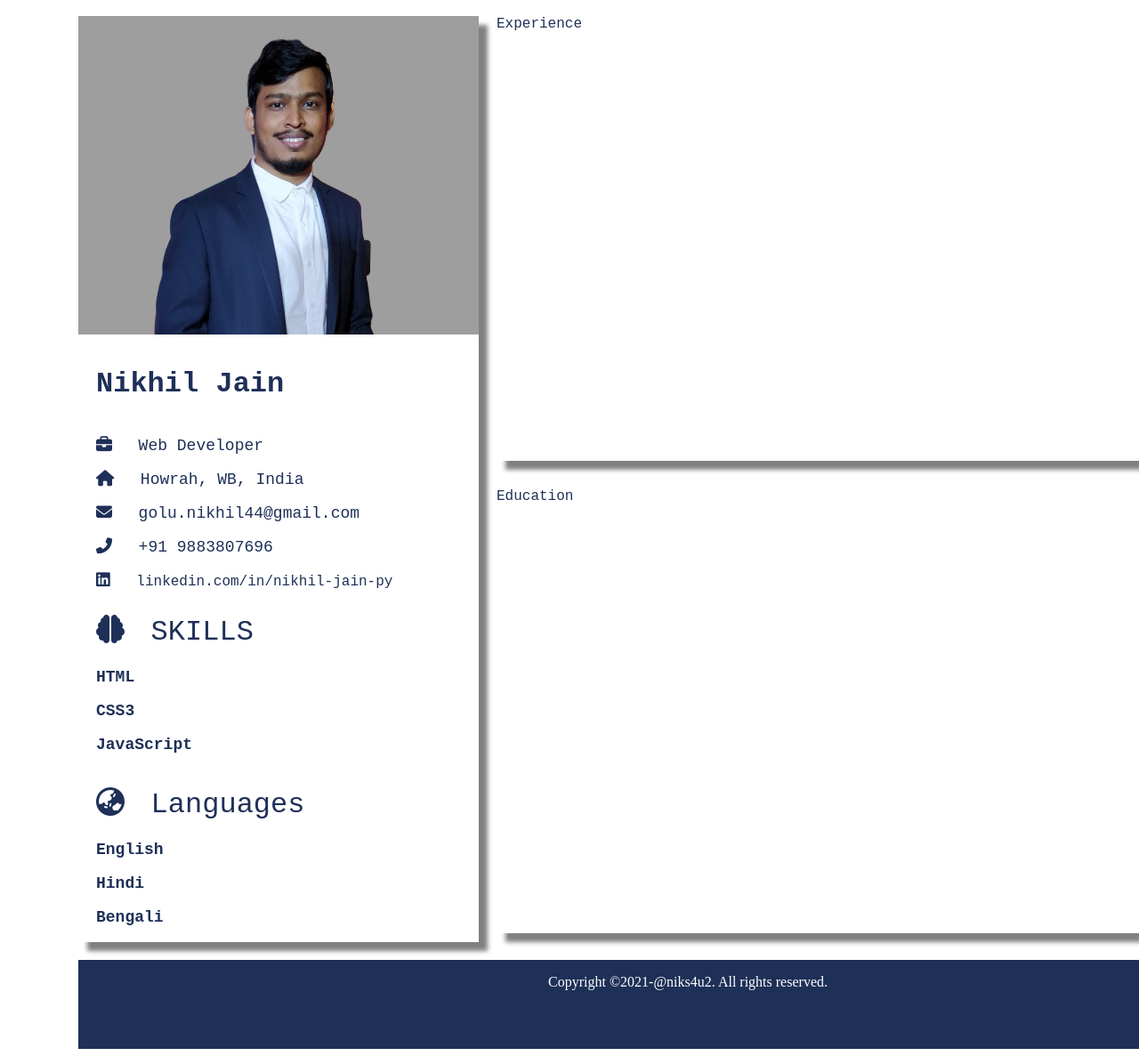
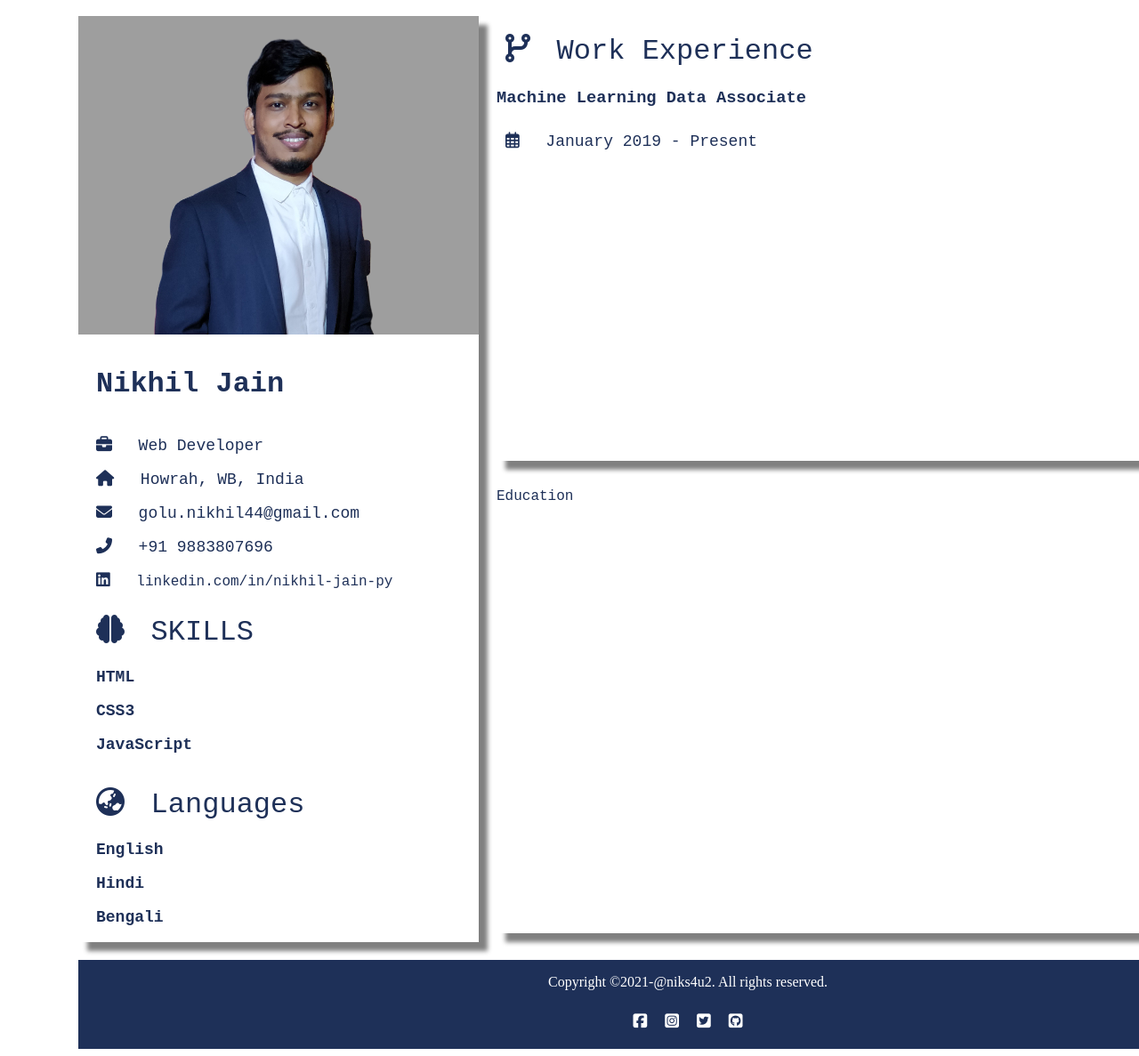
Before and after one commit to Niks4u2/resumeHTMLCSS, a plain HTML site: page index.html in a window 1280 px wide. Shown: the top 1187 px of the page at 89% size. Drawn offline with Linux system fonts and the light colour scheme.

Commit message:
social media links added

```diff
--- a/index.html
+++ b/index.html
@@ -1,12 +1,15 @@
 <!DOCTYPE html>
 <html lang="en">
+
 <head>
     <meta charset="UTF-8">
     <meta http-equiv="X-UA-Compatible" content="IE=edge">
     <meta name="viewport" content="width=device-width, initial-scale=1.0">
     <link rel="stylesheet" href="./resources/css/style.css">
-    <script src="https://kit.fontawesome.com/92e9dde9ec.js" crossorigin="anonymous"></script>    <title>Portfolio</title>
+    <script src="https://kit.fontawesome.com/92e9dde9ec.js" crossorigin="anonymous"></script>
+    <title>Portfolio</title>
 </head>
+
 <body>
     <div class="grid-container">
         <div class="sidebar">
@@ -22,7 +25,8 @@
                 <i class="fas fa-phone-alt"></i>
                 <span>+91 9883807696</span><br>
                 <i class="fab fa-linkedin"></i>
-                <a href="https://www.linkedin.com/in/nikhil-jain-py" target="_blank">linkedin.com/in/nikhil-jain-py</a><br>
+                <a id="linkedin" href="https://www.linkedin.com/in/nikhil-jain-py"
+                    target="_blank">linkedin.com/in/nikhil-jain-py</a><br>
                 <i id="skill" class="fas fa-brain"></i>
                 <span id="skill">SKILLS</span>
                 <p>HTML</p>
@@ -35,11 +39,32 @@
                 <p>Bengali</p>
             </div>
         </div>
-        <div class="experience">Experience</div>
+        <div class="experience">
+            <i id="skill" class="fas fa-code-branch"></i>
+            <span id="skill">Work Experience</span>
+            <h3>Machine Learning Data Associate</h3>
+            <i class="far fa-calendar-alt"></i>
+            <span>January 2019 - Present</span>
+        </div>
         <div class="education">Education</div>
         <footer>
             <p>Copyright &#169;2021-@niks4u2. All rights reserved.</p>
+            <div id="social">
+                <div>
+                    <a id="s-links" href="https://www.facebook.com/niks4u2/"><i class="fab fa-facebook-square"></i></a>
+                </div>
+                <div>
+                    <a id="s-links" href="https://www.instagram.com/nikkuu_u/"><i class="fab fa-instagram-square"></i></a>
+                </div>
+                <div>
+                    <a id="s-links" href="https://twitter.com/Nikhil4uJain"><i class="fab fa-twitter-square"></i></a>
+                </div>
+                <div>
+                    <a id="s-links" href="https://github.com/Niks4u2"><i class="fab fa-github-square"></i></a>
+                </div>
+            </div>
         </footer>
     </div>
 </body>
+
 </html>
--- a/resources/css/style.css
+++ b/resources/css/style.css
@@ -50,11 +50,14 @@ span {
 h1 {
     padding: 10px;
 }
-a:link {
+#linkedin:link {
     color: #1e3058;
     text-decoration: none;
     cursor: pointer;
     padding-left: 10px;
+}
+#linkedin:visited {
+    color: #1e3058;
 }
 
 footer > p {
@@ -69,3 +72,17 @@ footer > p {
     font-size: large;
     font-weight: 600;
 }
+#social {
+    display: grid;
+    justify-content: center;
+    grid-template-columns: auto auto auto auto;
+}
+#s-links:link {
+    color: white;
+}
+#s-links:visited {
+    color: white;
+}
+#s-links:hover {
+    opacity: 0.6;
+}
```
